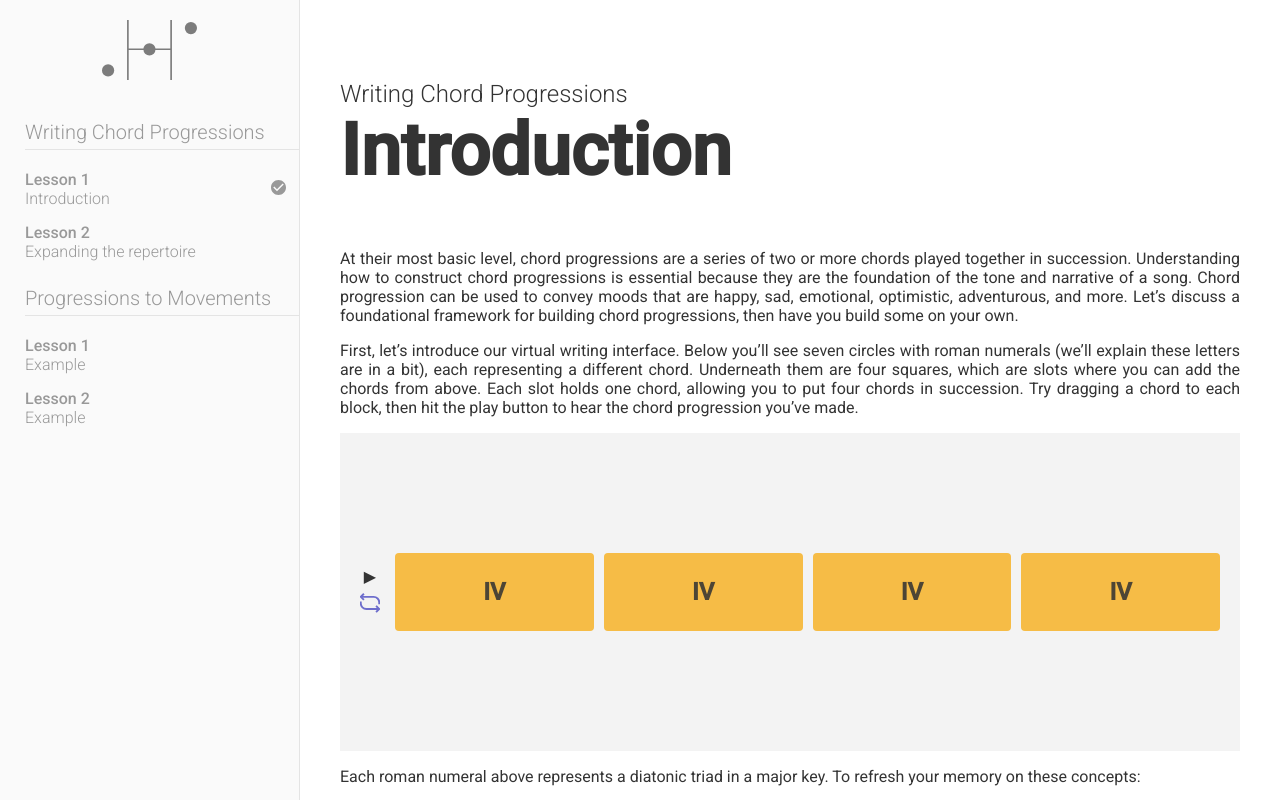
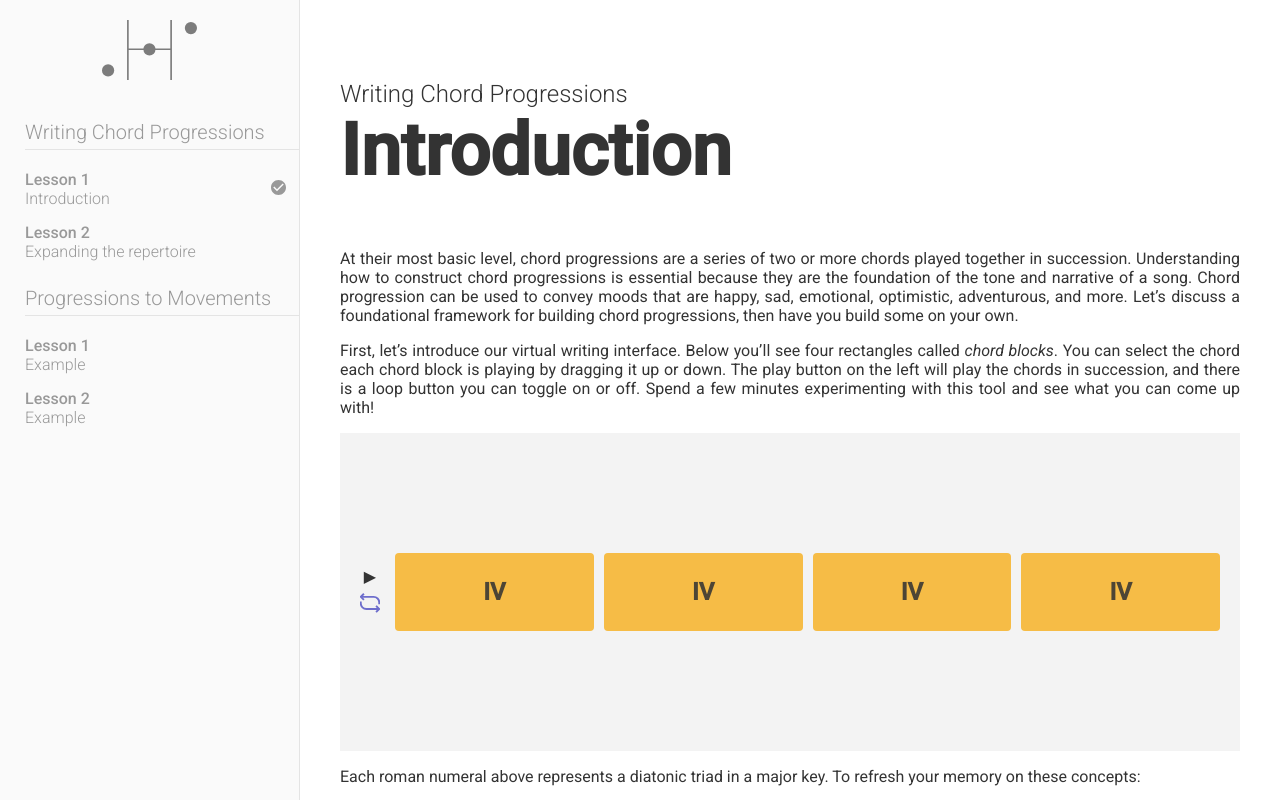
Before and after one commit to RoboticWater/6460-harmony, a Svelte app: page / in a window 1280 px wide. Shown: the top 800 px of the page. Built offline with nearby package versions, Linux system fonts and the light colour scheme; no server answers.

Commit message:
updated text

```diff
--- a/src/App.svelte
+++ b/src/App.svelte
@@ -61,11 +61,11 @@
 			own.
 		</p>
 		<p>
-			First, let’s introduce our virtual writing interface. Below you’ll see seven circles with
-			roman numerals (we’ll explain these letters are in a bit), each representing a different
-			chord. Underneath them are four squares, which are slots where you can add the chords from
-			above. Each slot holds one chord, allowing you to put four chords in succession. Try dragging
-			a chord to each block, then hit the play button to hear the chord progression you’ve made.
+			First, let’s introduce our virtual writing interface. Below you’ll see four rectangles called
+			<i>chord blocks</i>. You can select the chord each chord block is playing by dragging it up or
+			down. The play button on the left will play the chords in succession, and there is a loop
+			button you can toggle on or off. Spend a few minutes experimenting with this tool and see what
+			you can come up with!
 		</p>
 		<ChordPlayer />
 		<p>
```
